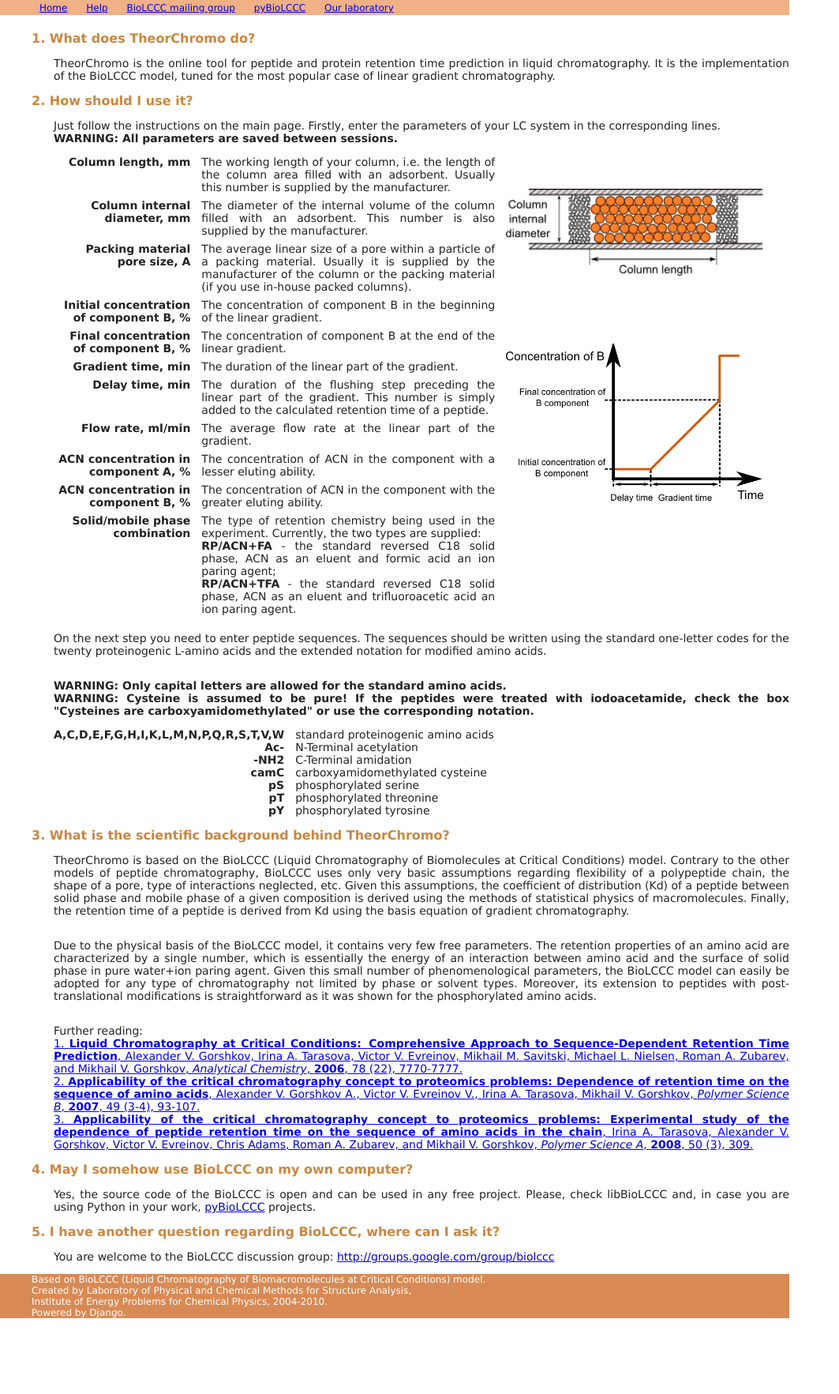
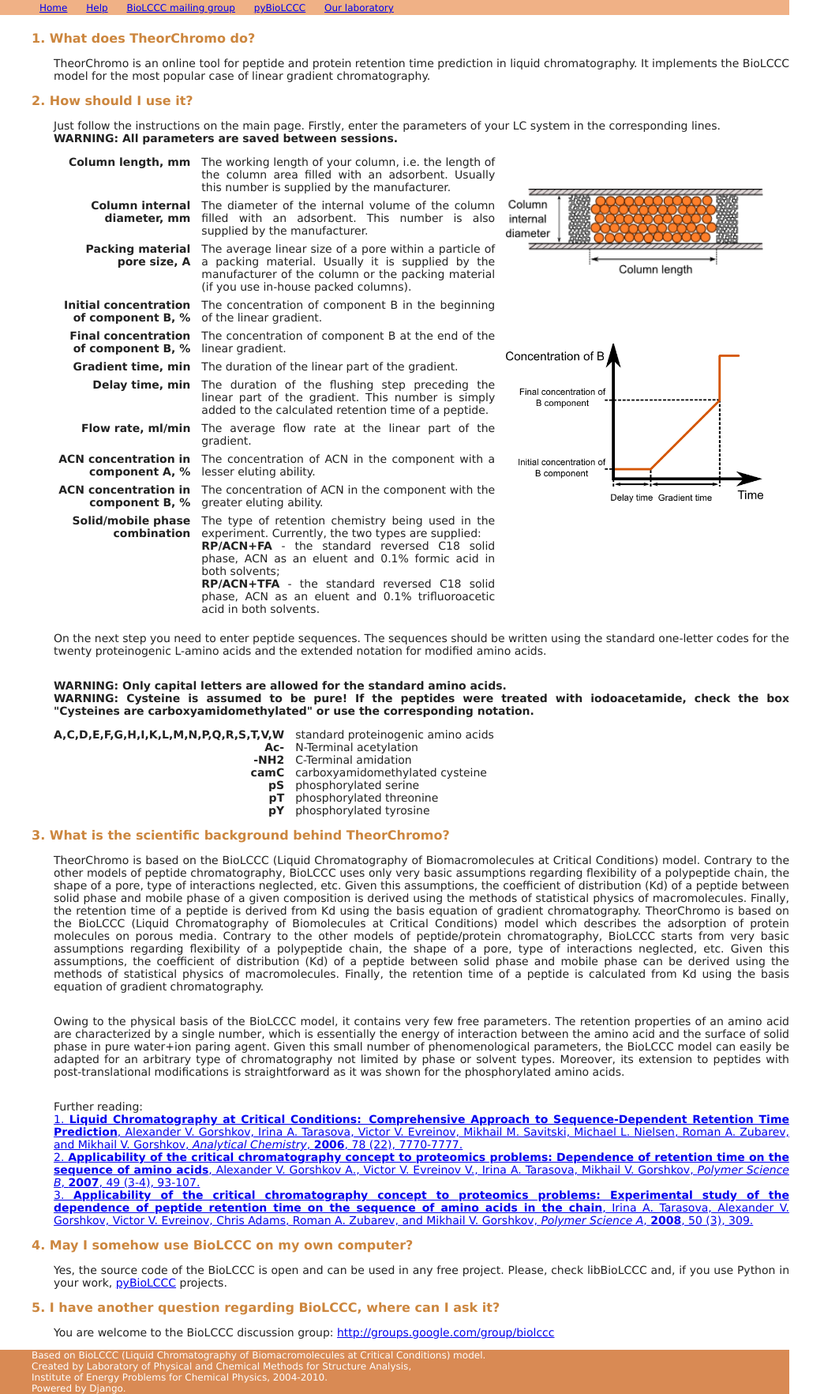
Before and after one commit to levitsky/theorchromo, a Django app: page /help/ in a window 1280 px wide. Shown: the part 66-1831 px from the top of the page at 79% size, without its empty margins (0-1063 px from the left). Before the commit the page ends 1735 px from the top, so only its background shows below. Run offline with Django 3.2, Linux system fonts and the light colour scheme; parts of the project's set-up code (start-up, migrations or seed data) failed here and were passed over.

Commit message:
Several minor fixes in help.html

```diff
--- a/theorchromo_online/templates/help.html
+++ b/theorchromo_online/templates/help.html
@@ -8,9 +8,9 @@
 
     <div class="answer">
         <p>
-        TheorChromo is the online tool for peptide and
-        protein retention time prediction in liquid chromatography. It is the
-        implementation of the BioLCCC model, tuned for the most popular case of
+        TheorChromo is an online tool for peptide and
+        protein retention time prediction in liquid chromatography. It
+        implements the BioLCCC model for the most popular case of
         linear gradient chromatography.
         </p>
     </div>
@@ -138,10 +138,10 @@
                 The type of retention chemistry being used in the experiment.
                 Currently, the two types are supplied: <br/>
                     <b>RP/ACN+FA</b> - the standard reversed C18 solid phase,
-                    ACN as an eluent and formic acid an ion paring agent;<br/>
+                    ACN as an eluent and 0.1% formic acid in both solvents;<br/>
                     <b>RP/ACN+TFA</b> - the standard reversed C18 solid phase,
-                    ACN as an eluent and trifluoroacetic acid an ion paring
-                    agent.
+                    ACN as an eluent and 0.1% trifluoroacetic acid in both
+                    solvents.
             </div>
         </div>
         </div>
@@ -240,7 +240,8 @@
     <div class="answer">
         <p>
         TheorChromo is based on the BioLCCC (Liquid Chromatography of
-        Biomolecules at Critical Conditions) model. Contrary to the other models
+        Biomacromolecules at Critical Conditions) model. Contrary to the other
+        models
         of peptide chromatography, BioLCCC uses only very basic assumptions
         regarding flexibility of a polypeptide chain, the shape of a pore, type
         of interactions neglected, etc. Given this assumptions, the coefficient
@@ -249,16 +250,33 @@
         physics of macromolecules. Finally, the retention time of a peptide is
         derived from Kd using the basis equation of gradient
         chromatography.
+        TheorChromo is based on the BioLCCC (Liquid Chromatography of
+        Biomolecules at Critical Conditions) model which describes the
+        adsorption of protein molecules on porous media.
+        Contrary to the other
+        models of peptide/protein chromatography, BioLCCC starts from very basic
+        assumptions regarding flexibility of a polypeptide chain, the shape of a
+        pore,
+        type of interactions neglected, etc. Given this assumptions, the
+        coefficient of
+        distribution (Kd) of a peptide between solid phase and mobile phase can
+        be
+        derived using the methods of statistical physics of macromolecules.
+        Finally, the
+        retention time of a peptide is calculated from Kd using the basis
+        equation of
+        gradient chromatography.
         </p>
 
         <p>
-        Due to the physical basis of the BioLCCC model, it contains very few
+        Owing to the physical basis of the BioLCCC model, it contains very few
         free parameters. The retention properties of an amino acid are
-        characterized by a single number, which is essentially the energy of an
-        interaction between amino acid and the surface of solid phase in pure
-        water+ion paring agent. Given this small number of
-        phenomenological parameters, the BioLCCC model can easily be adopted for
-        any type of chromatography not limited by phase or solvent types.
+        characterized by a single number, which is essentially the energy of
+        interaction between the amino acid and the surface of solid phase in
+        pure water+ion paring agent. Given this small number of
+        phenomenological parameters, the BioLCCC model can easily be adapted for
+        an arbitrary type of chromatography not limited by phase or solvent
+        types.
         Moreover, its extension to peptides with post-translational
         modifications is straightforward as it was shown for the phosphorylated
         amino acids.
@@ -297,7 +315,7 @@
     <div class="answer">
         <p>
         Yes, the source code of the BioLCCC is open and can be used in any free
-        project. Please, check libBioLCCC and, in case you are using Python in
+        project. Please, check libBioLCCC and, if you use Python in
         your work, <a href="http://pypi.python.org/pypi/pyBioLCCC">pyBioLCCC</a>
         projects.
         </p>
```
